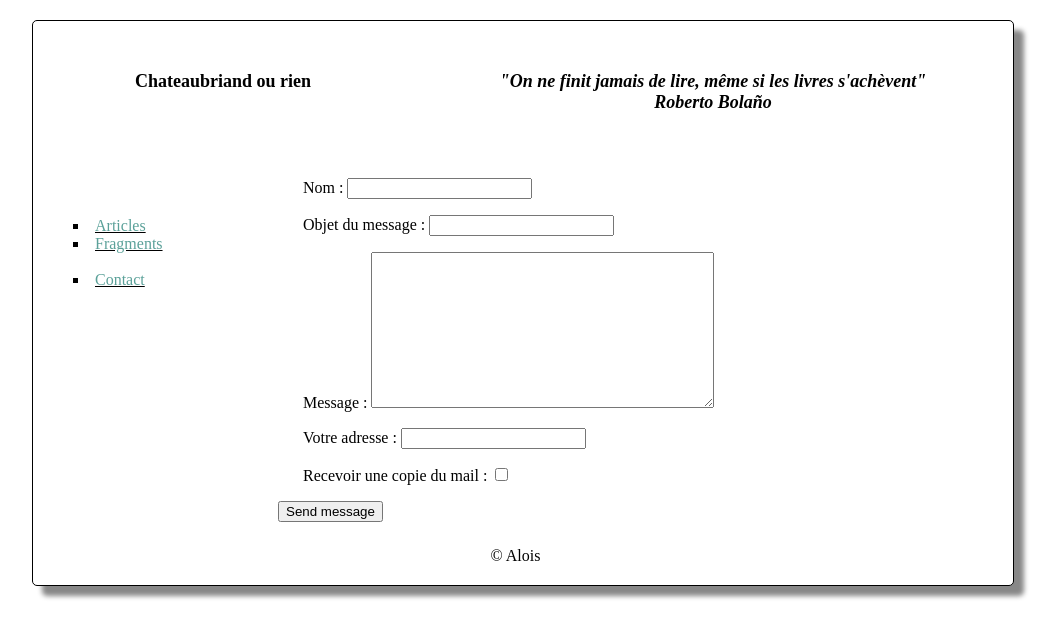
After one commit to Atala/blog_app, a Django app: page /contact/ in a window 1280 px wide. The commit adds this page. Shown: the top 638 px of the page, without its empty margins (117-1175 px from the left). Run offline with Django 3.2, Linux system fonts and the light colour scheme; data that the repository does not hold is empty; some libraries are stand-ins or nearby versions.

Commit message:
Add contact form

```diff
--- /dev/null
+++ b/blog/forms.py
@@ -0,0 +1,21 @@
+# Create your forms here.
+# -*- coding: utf-8 -*-
+
+from django import forms
+
+from django.core.exceptions import ValidationError
+
+
+class ContactForm(forms.Form):
+    name = forms.CharField(label = 'Nom',  widget = forms.TextInput)
+    subject = forms.CharField(max_length=100, label = 'Objet du message', widget = forms.TextInput)
+    message = forms.CharField(label = 'Message',  widget = forms.Textarea)
+    sender = forms.EmailField(label = 'Votre adresse', widget = forms.EmailInput)
+    cc_myself = forms.BooleanField(required=False, label = 'Recevoir une copie du mail')
+
+    def clean(self):
+	if self.cleaned_data is None:
+	    raise ValidationError("Message vide!")
+	if not self.has_changed():
+	    raise ValidationError("Hey! Ecris quelque chose!")
+	return self.cleaned_data
--- a/blog/templates/base.html
+++ b/blog/templates/base.html
@@ -32,8 +32,11 @@
                             {% endblock %}
 
                     </li>
+
                     <li><a href="{% url 'blog:citation' %}">Fragments</a>
                     </li>
+		    <br>
+		    <li><a href="{% url 'blog:contact' %}">Contact</a>
                 </div>
                 <div id="right">
                     <div id="content">
--- /dev/null
+++ b/blog/templates/contact_success.html
@@ -0,0 +1,5 @@
+{% extends 'base.html' %}
+
+{% block content %}
+<div style="text-align:center;width:400px;height=200px;margin-left:auto;margin-right:auto;margin:200px;">Email bien envoyé, réponse imminente!</div>
+{% endblock  %}
--- /dev/null
+++ b/blog/templates/contactpage.html
@@ -0,0 +1,9 @@
+{% extends 'base.html' %}
+
+{% block content %}
+    <form method = "post">
+	{% csrf_token %}
+	{{ form.as_p }}
+	<input type="submit" value="Send message" />
+    </form>
+{% endblock %}
--- a/blog/urls.py
+++ b/blog/urls.py
@@ -5,8 +5,8 @@ from django.conf import settings
 # Uncomment the next two lines to enable the admin:
 from django.contrib import admin
 admin.autodiscover()
-
-from views import PostDetail, PostList, MonthView, CitationList
+from django.views.generic import TemplateView
+from views import PostDetail, PostList, MonthView, CitationList, ContactView
 from models import Entry, Category, Citation
 
 
@@ -17,7 +17,8 @@ urlpatterns = patterns('blog.views',
     url(r'^posts/(?P<year>\d+)/(?P<month>\d+)/$', MonthView.as_view(model=Entry), name='month'),
     url(r'^category/(?P<slug>[a-zA-Z0-9_]+)/$', PostList.as_view(), name='category'),
     url(r'^citations/$', CitationList.as_view(), name='citation'),
-
+    url(r'^contact/$', ContactView.as_view(), name = 'contact'),
+    url(r'^email_successful$', TemplateView.as_view(template_name='contact_success.html'), name = 'contact_success'),
     # Uncomment the admin/doc line below to enable admin documentation:
     # url(r'^admin/doc/', include('django.contrib.admindocs.urls')),
 
@@ -25,6 +26,6 @@ urlpatterns = patterns('blog.views',
     url(r'^admin/', include(admin.site.urls)),
 )
 
-
-#urlpatterns += patterns('',(r'^media/(?P<path>.*)$', 'django.views.static.serve',
-#        {'document_root': settings.MEDIA_ROOT}),)
+if settings.DEBUG :
+    urlpatterns += patterns('',(r'^media/(?P<path>.*)$', 'django.views.static.serve',
+	    {'document_root': settings.MEDIA_ROOT}),)
--- a/blog/views.py
+++ b/blog/views.py
@@ -4,7 +4,9 @@
 from models import Entry, Category, Citation
 from django.shortcuts import render_to_response, get_object_or_404
 from django.views.generic import ListView, DetailView, MonthArchiveView
-import calendar
+from django.views.generic.edit import FormView
+from django.core.mail import send_mail
+from forms import ContactForm
 
 
 class PostList(ListView):
@@ -32,3 +34,21 @@ class CitationList(ListView):
     model = Citation
     context_object_name = 'quotes'
     template_name = 'citation_list.html'
+
+class ContactView(FormView):
+    template_name = 'contactpage.html'
+    form_class = ContactForm
+    success_url = '/email_successful'
+
+    def form_valid(self, form):
+	subject=form.cleaned_data['subject']
+	message=form.cleaned_data['message']
+	sender=form.cleaned_data['sender']
+	cc_myself=form.cleaned_data['cc_myself']
+	recipients = ['alois.guillope@gmail.com']
+
+	if cc_myself:
+	    recipients.append(sender)
+
+	send_mail(subject, message, sender, recipients)
+	return super(ContactView, self).form_valid(form)
--- a/mysite/settings.py
+++ b/mysite/settings.py
@@ -2,7 +2,7 @@
 import os
 import django.conf.global_settings as DEFAULT_SETTINGS
 
-DEBUG = False
+DEBUG = True
 TEMPLATE_DEBUG = DEBUG
 
 ADMINS = (
@@ -21,7 +21,7 @@ ALLOWED_HOSTS = []
 # http://en.wikipedia.org/wiki/List_of_tz_zones_by_name
 # although not all choices may be available on all operating systems.
 # In a Windows environment this must be set to your system time zone.
-TIME_ZONE = 'Europe/Dublin'
+TIME_ZONE = 'Europe/Paris'
 
 # Language code for this installation. All choices can be found here:
 # http://www.i18nguy.com/unicode/language-identifiers.html
@@ -194,3 +194,5 @@ else:
 TEMPLATE_CONTEXT_PROCESSORS = DEFAULT_SETTINGS.TEMPLATE_CONTEXT_PROCESSORS + ("blog.pass_date.get_base_content",
 			       "django.core.context_processors.request",
 			       "django.contrib.auth.context_processors.auth")
+
+EMAIL_HOST = 'localhost'
```
